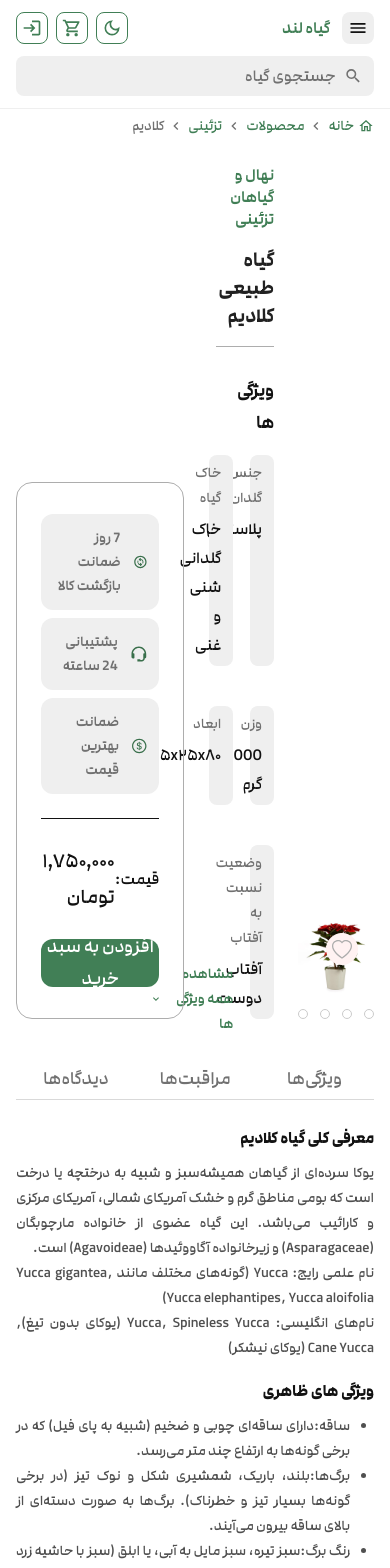
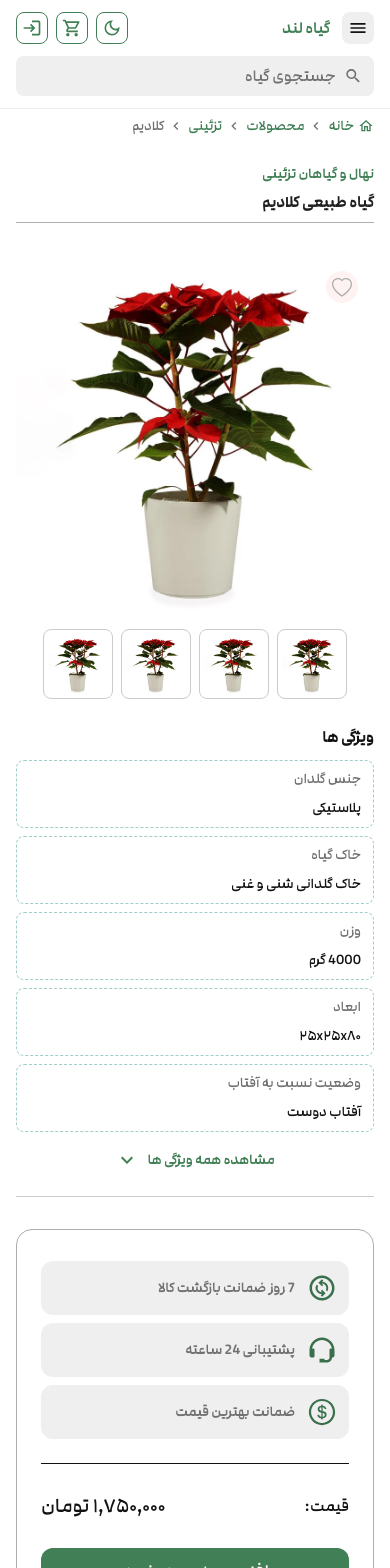
Before and after one commit to alisadeghi192/nextjs-full-stack-ecommerce-giahland, a Next.js app: page /products/decoration/caladium in a window 390 px wide. Shown: the top 1568 px of the page. Built offline with nearby package versions, Linux system fonts and the light colour scheme.

Commit message:
feat(product): make product detail page fully responsive

```diff
--- a/src/app/(public)/products/[category]/[slug]/page.tsx
+++ b/src/app/(public)/products/[category]/[slug]/page.tsx
@@ -12,6 +12,7 @@ import { formatPrice } from "@/lib/utils/format";
 import PrimaryButton from "@/components/shared/ui/PrimaryButton";
 import ProductDetailTabs from "@/components/features/products/ProductDetailTabs";
 import { productDetailTabs } from "@/lib/constants";
+import Link from "next/link";
 
 interface ProductPageProps {
   params: Promise<{
@@ -39,10 +40,18 @@ export default async function ProductPage({ params }: ProductPageProps) {
     <main className="container">
       <Breadcrumb title={product.name} />
 
-      <section className="mb-10 flex items-end gap-x-8">
-        <div className="flex basis-220 items-end justify-center gap-x-6">
+      <section className="mb-10 flex items-end justify-between max-xl:flex-wrap max-xl:items-center max-xl:justify-around max-lg:justify-between max-sm:mb-8 max-sm:flex-col">
+        {/* header */}
+        <div className="border-neutral7 mb-7 hidden w-full flex-col gap-y-4 border-b pb-4 max-xl:flex max-sm:mb-8 max-sm:gap-y-2 max-sm:pb-2">
+          <span className="text-primary leading-5.5 font-medium max-sm:text-sm/5">
+            نهال و گیاهان {categoryName}
+          </span>
+          <h2 className="text-neutral12 text-xl font-semibold max-sm:text-base/5.5">
+            گیاه طبیعی {product.name}
+          </h2>
+        </div>
         {/* gallery */}
-          <div className="flex max-h-124 basis-89 flex-col items-center justify-center gap-y-4">
+        <div className="flex w-89 flex-col items-center justify-center gap-y-4 max-xl:mx-20 max-xl:basis-40/100 max-lg:mx-auto max-sm:w-full">
           {/* big pic */}
           <div className="relative aspect-square w-full cursor-pointer overflow-hidden rounded-lg">
             <Image
@@ -55,8 +64,8 @@ export default async function ProductPage({ params }: ProductPageProps) {
             <LikeButton className="top-4 right-4" />
           </div>
           {/* thumbnails */}
-            <div className="flex justify-between gap-x-3 *:cursor-pointer">
-              <div className="border-neutral6 rounded-lg border p-1">
+          <div className="flex justify-between gap-x-3 *:cursor-pointer max-[400px]:gap-x-2">
+            <div className="border-neutral6 size-20 rounded-lg border p-1 max-[400px]:size-17.5">
               <Image
                 width={70}
                 height={70}
@@ -65,7 +74,7 @@ export default async function ProductPage({ params }: ProductPageProps) {
                 className="aspect-square object-cover"
               />
             </div>
-              <div className="border-neutral6 rounded-lg border p-1">
+            <div className="border-neutral6 size-20 rounded-lg border p-1 max-[400px]:size-17.5">
               <Image
                 width={70}
                 height={70}
@@ -74,7 +83,7 @@ export default async function ProductPage({ params }: ProductPageProps) {
                 className="aspect-square object-cover"
               />
             </div>
-              <div className="border-neutral6 rounded-lg border p-1">
+            <div className="border-neutral6 size-20 rounded-lg border p-1 max-[400px]:size-17.5">
               <Image
                 width={70}
                 height={70}
@@ -83,7 +92,7 @@ export default async function ProductPage({ params }: ProductPageProps) {
                 className="aspect-square object-cover"
               />
             </div>
-              <div className="border-neutral6 rounded-lg border p-1">
+            <div className="border-neutral6 size-20 rounded-lg border p-1 max-[400px]:size-17.5">
               <Image
                 width={70}
                 height={70}
@@ -95,9 +104,9 @@ export default async function ProductPage({ params }: ProductPageProps) {
           </div>
         </div>
         {/* details */}
-          <div className="flex basis-125 flex-col">
+        <div className="flex w-125 flex-col max-xl:mt-9 max-lg:w-100 max-md:w-65 max-sm:mt-6 max-sm:w-full">
           {/* header */}
-            <div className="border-neutral7 mb-7 flex flex-col gap-y-4 border-b pb-4">
+          <div className="border-neutral7 mb-7 flex flex-col gap-y-4 border-b pb-4 max-xl:hidden">
             <span className="text-primary leading-5.5 font-medium">
               نهال و گیاهان {categoryName}
             </span>
@@ -107,46 +116,54 @@ export default async function ProductPage({ params }: ProductPageProps) {
           </div>
           {/* infos */}
           <div>
-              <span className="mb-4 inline-block text-lg/8 font-semibold">
+            <span className="mb-4 inline-block text-lg/8 font-semibold max-sm:mb-2 max-sm:text-base/7.25">
               ویژگی ها
             </span>
-              <div className="grid grid-cols-2 gap-x-6 gap-y-10">
-                <div className="bg-neutral3 flex basis-9/5 flex-col gap-y-1 rounded-lg px-3 py-1.5">
+            {/* detail boxes */}
+            <div className="border-neutral6 grid grid-cols-2 gap-x-6 gap-y-10 max-md:grid-cols-1 max-md:gap-y-2.25 max-sm:gap-y-2 max-sm:border-b max-sm:pb-4">
+              <div className="border-tint2 flex flex-col gap-y-1 rounded-lg border border-dashed bg-white px-3 py-1.5">
                 <span className="text-neutral9 text-sm/6.25">جنس گلدان</span>
-                  <span className="text-BLACK leading-7.25">پلاستیکی</span>
+                <span className="text-BLACK leading-7.25 max-sm:text-sm/6.25">
+                  پلاستیکی
+                </span>
               </div>
-                <div className="bg-neutral3 flex basis-9/5 flex-col gap-y-1 rounded-lg px-3 py-1.5">
+              <div className="border-tint2 flex flex-col gap-y-1 rounded-lg border border-dashed bg-white px-3 py-1.5">
                 <span className="text-neutral9 text-sm/6.25">خاک گیاه</span>
-                  <span className="text-BLACK leading-7.25">
+                <span className="text-BLACK leading-7.25 max-sm:text-sm/6.25">
                   خاک گلدانی شنی و غنی
                 </span>
               </div>
-                <div className="bg-neutral3 flex basis-9/5 flex-col gap-y-1 rounded-lg px-3 py-1.5">
+              <div className="border-tint2 flex flex-col gap-y-1 rounded-lg border border-dashed bg-white px-3 py-1.5">
                 <span className="text-neutral9 text-sm/6.25">وزن</span>
-                  <span className="text-BLACK leading-7.25">4000 گرم</span>
+                <span className="text-BLACK leading-7.25 max-sm:text-sm/6.25">
+                  4000 گرم
+                </span>
               </div>
-                <div className="bg-neutral3 flex basis-9/5 flex-col gap-y-1 rounded-lg px-3 py-1.5">
+              <div className="border-tint2 flex flex-col gap-y-1 rounded-lg border border-dashed bg-white px-3 py-1.5">
                 <span className="text-neutral9 text-sm/6.25">ابعاد</span>
-                  <span className="text-BLACK leading-7.25">۲۵x۲۵x۸۰</span>
+                <span className="text-BLACK leading-7.25 max-sm:text-sm/6.25">
+                  ۲۵x۲۵x۸۰
+                </span>
               </div>
-                <div className="bg-neutral3 flex basis-9/5 flex-col gap-y-1 rounded-lg px-3 py-1.5">
+              <div className="border-tint2 flex flex-col gap-y-1 rounded-lg border border-dashed bg-white px-3 py-1.5">
                 <span className="text-neutral9 text-sm/6.25">
                   وضعیت نسبت به آفتاب
                 </span>
-                  <span className="text-BLACK leading-7.25">آفتاب دوست</span>
+                <span className="text-BLACK leading-7.25 max-sm:text-sm/6.25">
+                  آفتاب دوست
+                </span>
               </div>
-                <div className="text-primary mx-auto flex h-10 cursor-pointer items-center gap-x-2 self-end">
-                  <span className="text-sm/6.25 font-medium">
+              <div className="text-primary mx-auto flex h-10 cursor-pointer items-center gap-x-2 self-end max-md:hidden max-sm:flex">
+                <Link href={"#features"} className="text-sm/6.25 font-medium">
                   مشاهده همه ویژگی ها
-                  </span>
+                </Link>
                 <MdKeyboardArrowDown className="size-6" />
               </div>
             </div>
           </div>
         </div>
-        </div>
         {/* card */}
-        <div className="border-neutral7 basis-78 rounded-2xl border px-6 py-7.75">
+        <div className="border-neutral7 max-xs:w-full w-78 rounded-2xl border px-6 py-7.75 max-xl:mt-9 max-sm:mt-8">
           <div className="space-y-2 border-b pb-6">
             <div className="bg-neutral3 flex items-center gap-x-3 rounded-xl p-3">
               <MdOutlineChangeCircle className="text-shade1 size-7.5" />
@@ -178,11 +195,12 @@ export default async function ProductPage({ params }: ProductPageProps) {
           </PrimaryButton>
         </div>
       </section>
+
       <section>
         <ProductDetailTabs tabs={productDetailTabs} />
         <div
           id="features"
-          className="border-tint7 scroll-mt-25 space-y-6 border-b border-dashed py-6 text-justify leading-7.25"
+          className="border-tint7 scroll-mt-28 space-y-6 border-b border-dashed py-6 text-justify leading-7.25"
         >
           <div className="space-y-4">
             <div className="space-y-2">
@@ -303,11 +321,14 @@ export default async function ProductPage({ params }: ProductPageProps) {
               <li>
                 آبیاری
                 <ul className="list-disc pr-6">
-                  <li>نیاز: نور غیرمستقیم و روشن تا آفتاب مستقیم.</li>
-                  <li>بهترین مکان: کنار پنجره جنوبی یا غربی.</li>
                   <li>
-                    توجه: کمبود نور باعث کشیدگی ساقه (اتولاسیون)، رنگ پریدگی و
-                    ریزش برگ‌های پایینی می‌شود.
+                    قانون طلایی: اجازه دهید خاک بین دو آبیاری کاملاً خشک شود.
+                  </li>
+                  <li>
+                   دفعات: در بهار و تابستان هر ۱۰-۱۴ روز یک بار، در پاییز و زمستان هر ۳-۴ هفته یک بار.
+                  </li>
+                  <li>
+                   نکته مهم: یوکا به غرقابی بسیار حساس است و سریع دچار پوسیدگی ریشه می‌شود.
                   </li>
                 </ul>
               </li>
```
Lines whose indentation alone changed are shown as unchanged.
